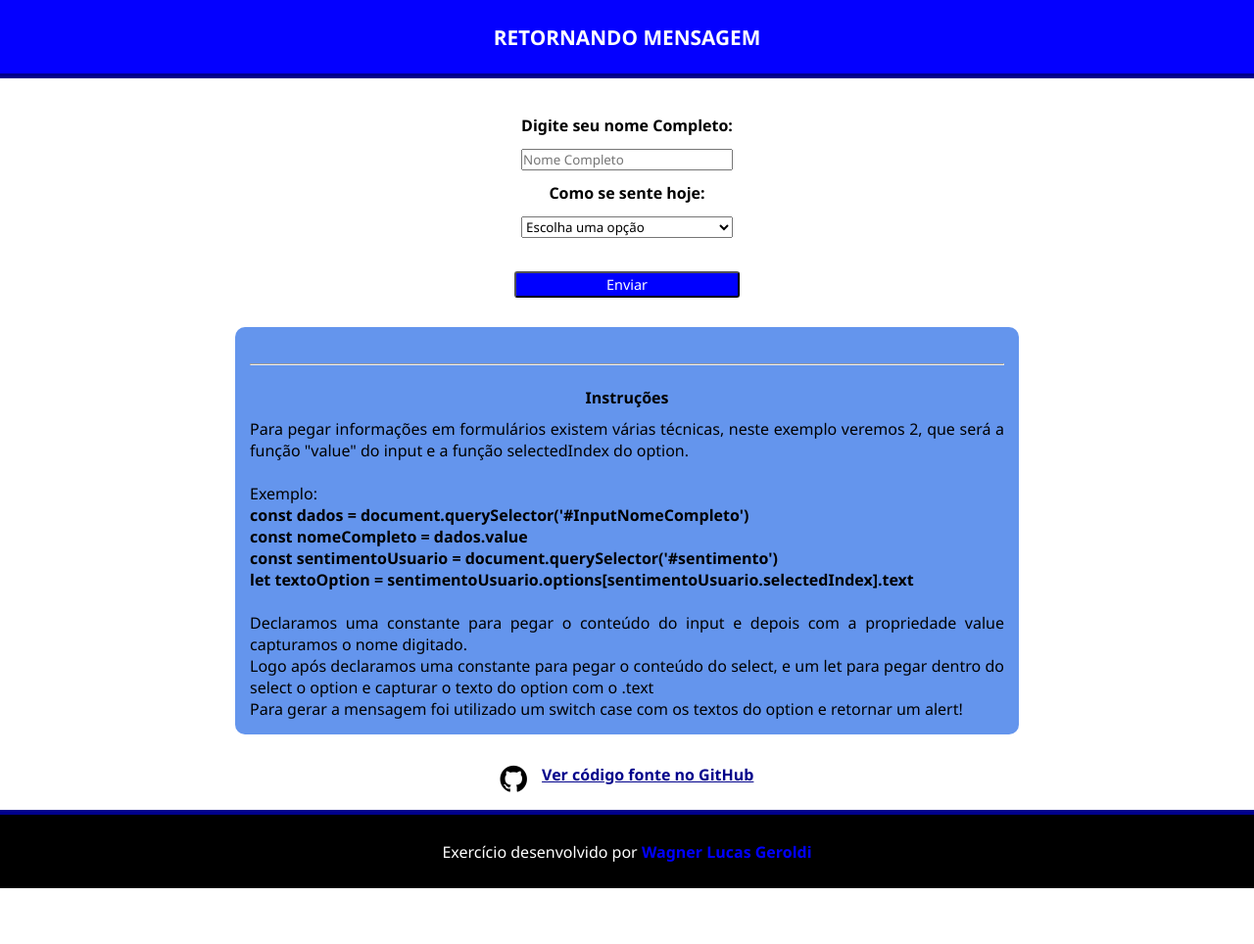
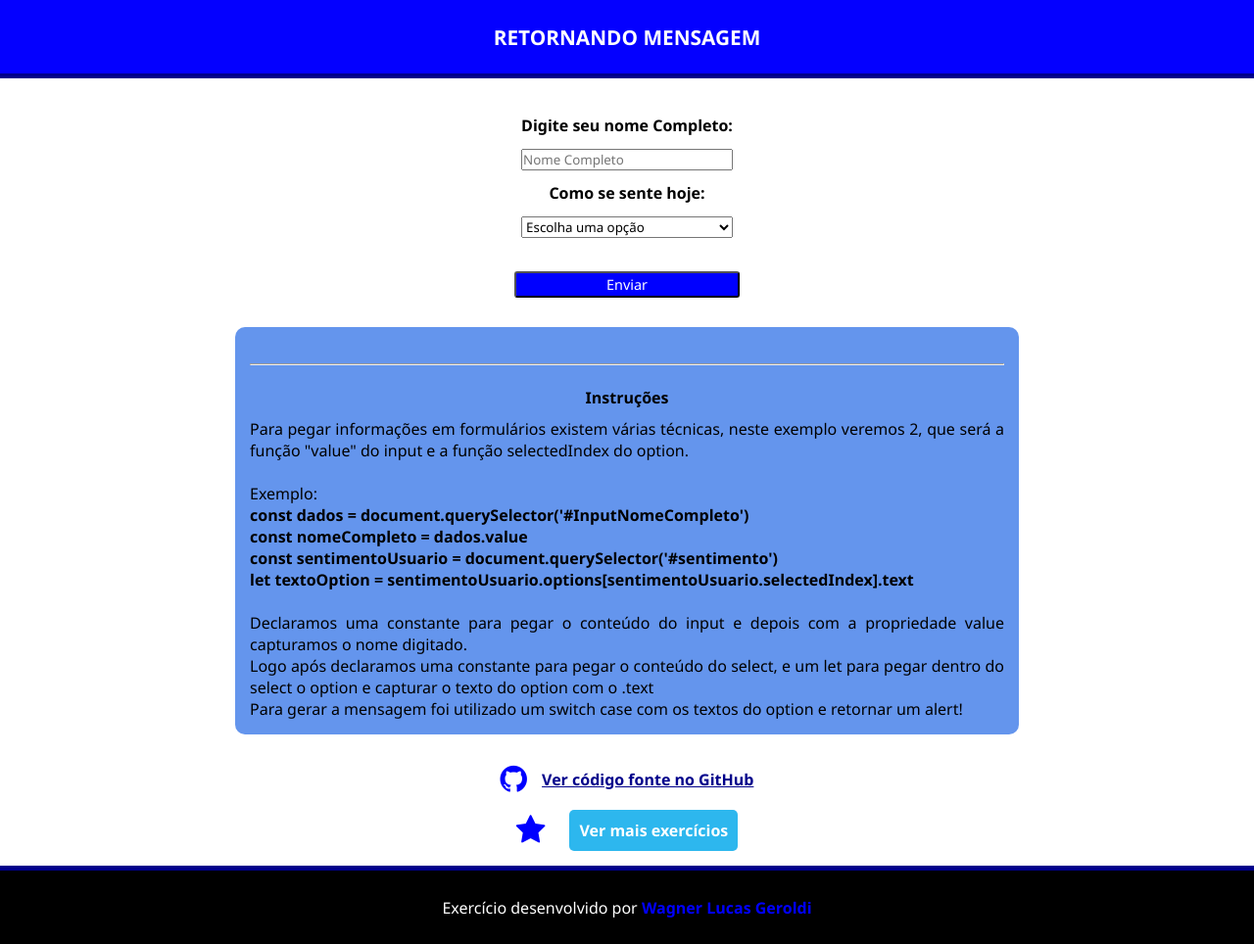
Before and after one commit to jandrei/retornandomensagem, a plain HTML site: page index.html in a window 1280 px wide. Shown: the whole page at 98% size. Before the commit the page ends 907 px from the top, so only its background shows below. Drawn offline with Linux system fonts and the light colour scheme.

Commit message:
adicionar botao exercicios

```diff
--- a/css/style.css
+++ b/css/style.css
@@ -123,10 +123,31 @@ a {
     margin-left: 15px;
 }
 
-.download {
+.botao-link {
+    background: rgb(45, 183, 238);
+    padding: 10px;
+    border-radius: 5px;
+    text-decoration: none;
+    text-align: center;
+    color: white;
+}
+
+.botao-link:hover {
+    background: rgb(55, 0, 255);
+    color: white;
+    transition: 0.5s;
+
+}
+
+.download,.botao-modelos {
     display: flex;
     justify-content: center;
+    align-items: center;
     margin-bottom: 15px;
+}
+
+i {
+ color: blue;
 }
 
 .modify {
--- a/index.html
+++ b/index.html
@@ -85,6 +85,11 @@
             Ver código fonte no GitHub
         </a>
     </div>
+    <div class="botao-modelos">
+        <i class="fa fa-star fa-2x" aria-hidden="true" style="margin-right: 10px;"></i>
+        <a class="botao-link" href="https://wagnergeroldi.github.io/paginaexercicios/" target="_blank">
+           Ver mais exercícios</a>
+    </div>
     <footer>
         <div class="text-footer">
             Exercício desenvolvido por <strong style="color: blue;"> Wagner Lucas Geroldi </strong>
```
